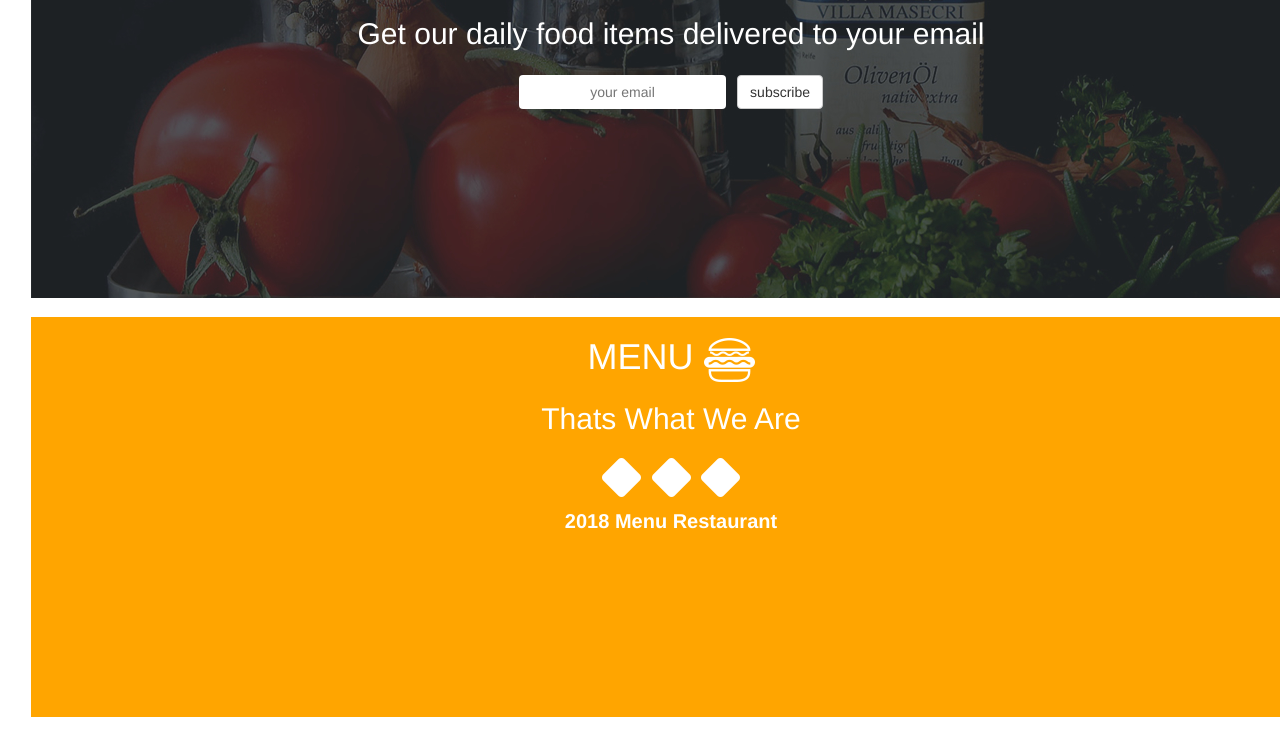
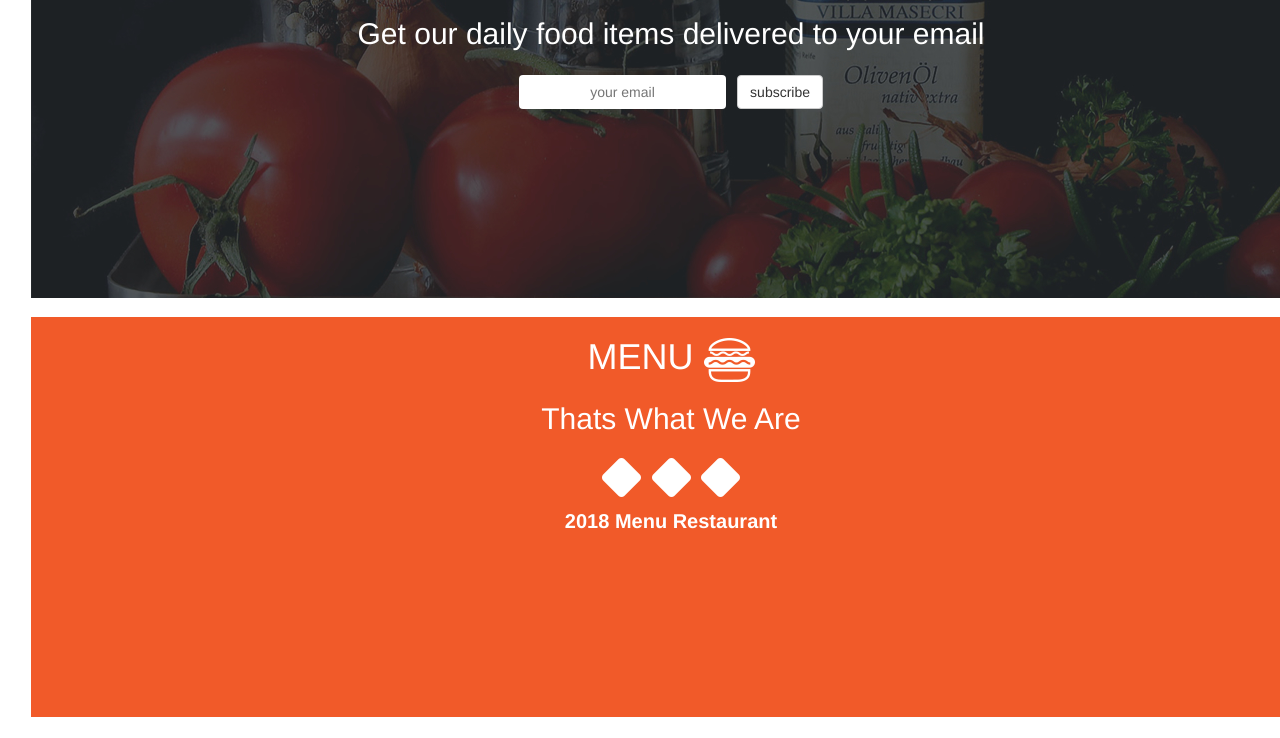
Before and after one commit to Emmanuel-Mutuku/anitaskitchen, a plain HTML site: page index.html in a window 1280 px wide. Shown: the part 2798-3536 px from the top of the page. Drawn offline with nearby package versions, Linux system fonts and the light colour scheme.

```diff
--- a/css/styles.css
+++ b/css/styles.css
@@ -27,7 +27,7 @@
   text-align: center;
 }
 #footer{
-  background-color: orange;
+  background-color: #F15A29;
   background-repeat: no-repeat;
   background-attachment: fixed;
   height: 50vh;
```
